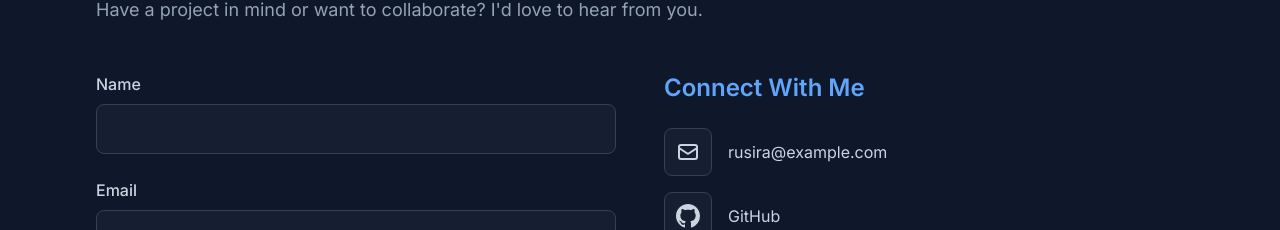
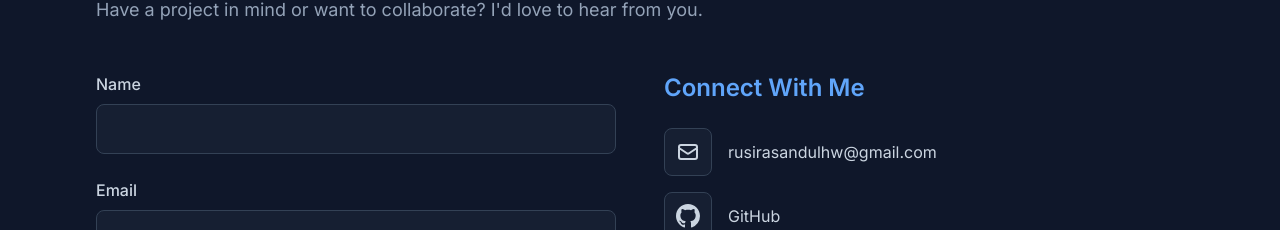
Before and after one commit to rusirasandul/Portfolio, a React (Vite) app: page / in a window 1280 px wide. Shown: the part 7533-7763 px from the top of the page. Built offline with nearby package versions, Linux system fonts and the light colour scheme.

Commit message:
Update email to rusirasandulhw@gmail.com

```diff
--- a/src/components/Contact.tsx
+++ b/src/components/Contact.tsx
@@ -114,7 +114,7 @@ const Contact = () => {
                 <h3 className="text-2xl font-semibold mb-6 text-accent">Connect With Me</h3>
                 <div className="space-y-4">
                   <a
-                    href="mailto:rusira@example.com"
+                    href="mailto:rusirasandulhw@gmail.com"
                     className="flex items-center gap-4 text-slate-300 hover:text-accent transition-colors group"
                   >
                     <div className="w-12 h-12 bg-slate-800/50 border border-slate-700 rounded-lg flex items-center justify-center group-hover:border-accent transition-colors">
@@ -122,7 +122,7 @@ const Contact = () => {
                         <path strokeLinecap="round" strokeLinejoin="round" strokeWidth={2} d="M3 8l7.89 5.26a2 2 0 002.22 0L21 8M5 19h14a2 2 0 002-2V7a2 2 0 00-2-2H5a2 2 0 00-2 2v10a2 2 0 002 2z" />
                       </svg>
                     </div>
-                    <span>rusira@example.com</span>
+                    <span>rusirasandulhw@gmail.com</span>
                   </a>
 
                   <a
```
